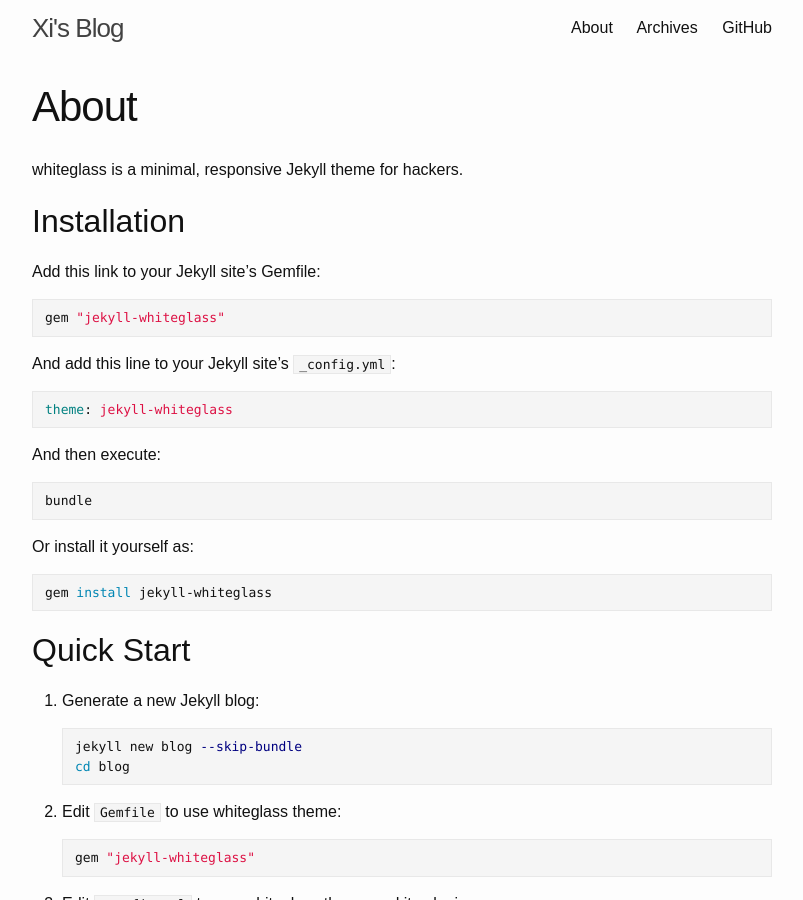
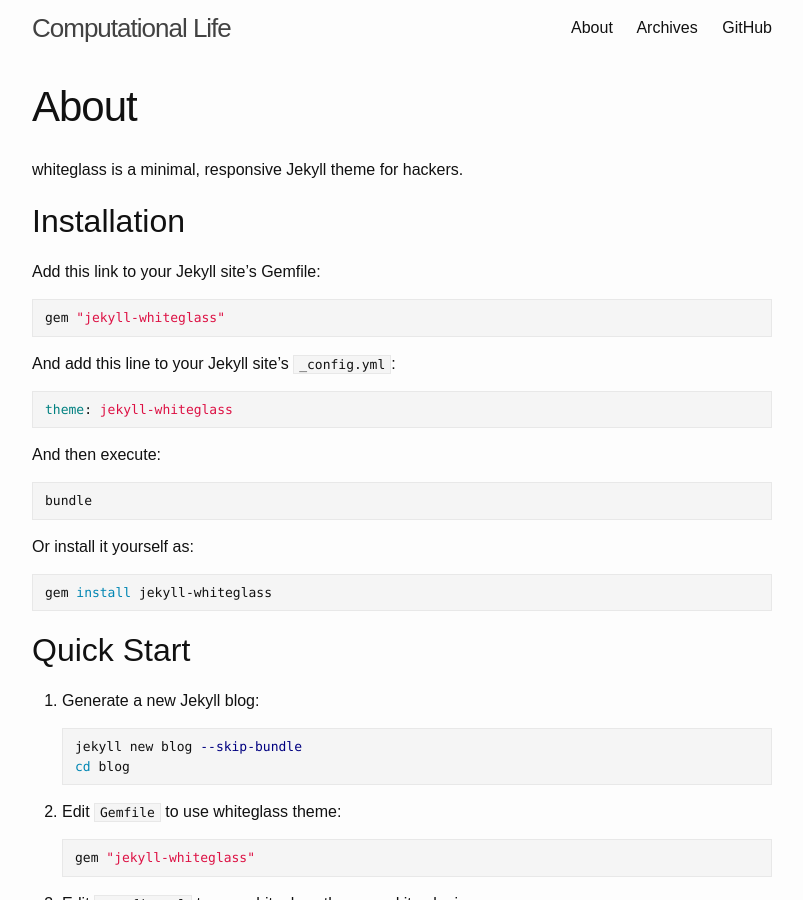
Before and after one commit to xizou/xizou.github.io, a Jekyll site: the page built from about.md, in a window 1280 px wide and 900 px high. Shown: the whole window, without its empty margins (238-1041 px from the left). Built offline with Jekyll 4.4.1, drawn with Linux system fonts in a browser that asks for light colours.

Commit message:
Update _config.yml

```diff
--- a/_config.yml
+++ b/_config.yml
@@ -13,14 +13,12 @@
 # you will see them accessed via {{ site.title }}, {{ site.email }}, and so on.
 # You can create any custom variable you would like, and they will be accessible
 # in the templates via {{ site.myvariable }}.
-title: Xi's Blog
+title: Computational Life
 email: xi.zou@unipv.it
 description: > # this means to ignore newlines until "baseurl:"
-  Write an awesome description for your new site here. You can edit this
-  line in _config.yml. It will appear in your document head meta (for
-  Google search results) and in your feed.xml site description.
+  Life is computation.
 baseurl: "" # the subpath of your site, e.g. /blog
-url: "" # the base hostname & protocol for your site, e.g. http://example.com
+url: "https://xizou.github.io" # the base hostname & protocol for your site, e.g. http://example.com
 twitter_username: xi_zou
 github_username:  xizou
 
@@ -33,7 +31,7 @@
   - jekyll-sitemap
 permalink: /:year/:month/:day/:title/
 paginate_path: /posts/:num/
-paginate: 5
+paginate: 1
 
 jekyll-archives:
   enabled:
```
